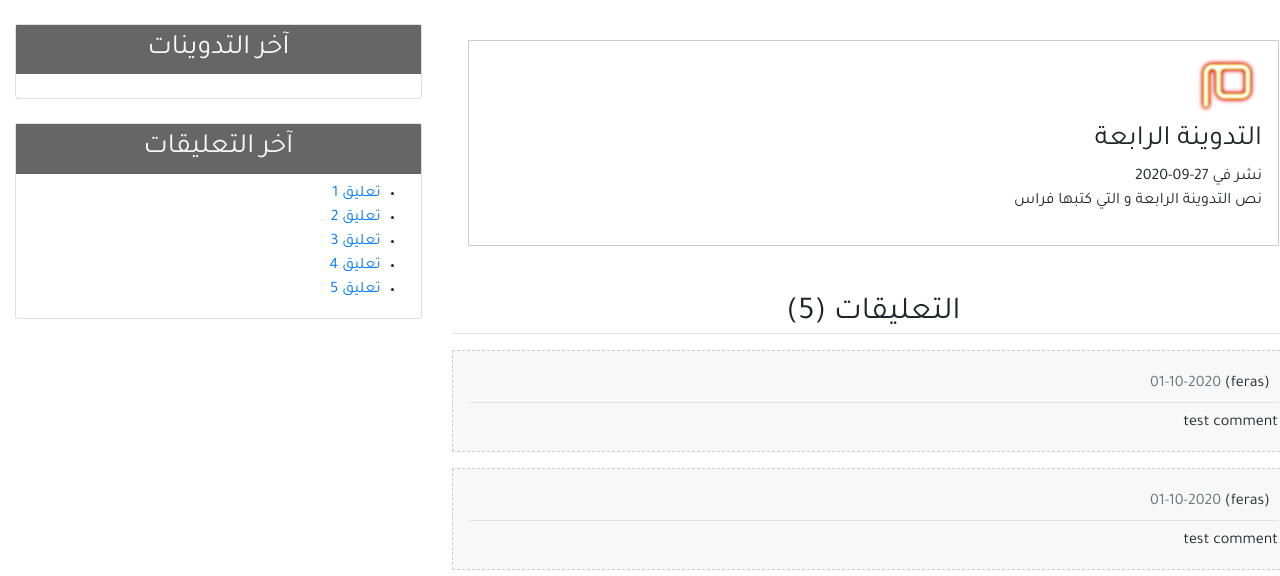
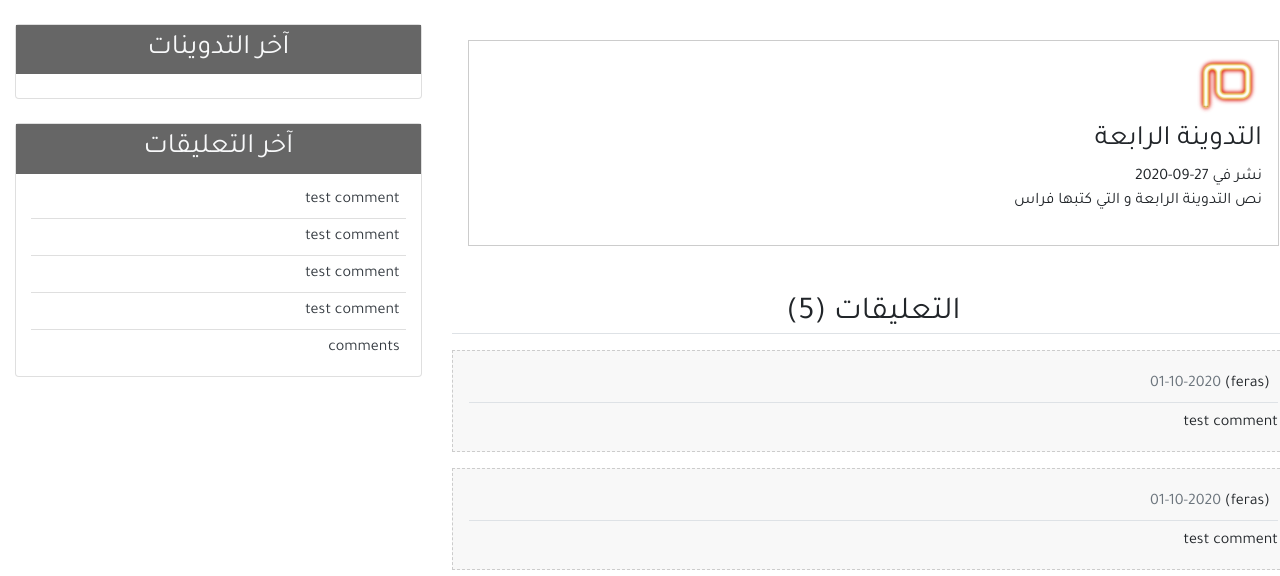
Before and after one commit to Feras-1998/blog-django-ar, a Django app: page /detail/4/ in a window 1280 px wide. Shown: the part 57-633 px from the top of the page. Run offline with Django 3.2, Linux system fonts and the light colour scheme; data comes from the database, SQL or seed files in the repository; both versions use the stored data as it was after the commit; some libraries are stand-ins or nearby versions.

Commit message:
Connect Comment models To DataBase

```diff
--- a/src/blog/templates/blog/base.html
+++ b/src/blog/templates/blog/base.html
@@ -49,23 +49,12 @@
                             <a class="dropdown-item" href="#">دورة نظام إعادة التعليم</a>
                         </div>
                     </li>
-                    <!--
-                        <li class="nav-item">
-                            <a class="nav-link disabled" href="#" tabindex="-1" aria-disabled="true">Disabled</a>
-                        </li>
-                        -->
                 </ul>
 
                 <ul class="navbar-nav mr-auto">
                     <li class="nav-item active"><a class="nav-link">تسجيل الدخول</a></li>
                     <li class="nav-item active"><a class="nav-link">تسجيل</a></li>
                 </ul>
-                <!--
-                    <form class="form-inline my-2 my-lg-0">
-                        <input class="form-control mr-sm-2" type="search" placeholder="Search" aria-label="Search">
-                        <button class="btn btn-outline-success my-2 my-sm-0" type="submit">Search</button>
-                    </form>
-                    -->
             </div>
         </nav>
         <!-- End Nav Bar -->
@@ -88,13 +77,7 @@
 
                     <div class="card">
                         <h3 class="text-center bg-secondary text-light p-2">آخر التعليقات</h3>
-                        <ul>
-                            <li><a href="#">تعليق 1</a></li>
-                            <li><a href="#">تعليق 2</a></li>
-                            <li><a href="#">تعليق 3</a></li>
-                            <li><a href="#">تعليق 4</a></li>
-                            <li><a href="#">تعليق 5</a></li>
-                        </ul>
+                        {% include 'blog/latest_comment.html' %}
                     </div>
                 </div>
             </div>
--- /dev/null
+++ b/src/blog/templates/blog/latest_comment.html
@@ -0,0 +1,9 @@
+<ul class="list-group-flush latest-comment">
+    {% for comment in comments %}
+        <li class="list-group-item latest-comment-item">
+            <a href="{% url 'detail' comment.post.pk %}" class="text-dark">{{ comment.body}}</a>
+        </li>
+    {% empty %}
+    <li class="list-group-item latest-comment-item">لا يوجد تعليقات</li>
+    {% endfor %}
+</ul>
--- a/src/blog/views.py
+++ b/src/blog/views.py
@@ -10,14 +10,19 @@ def home(request):
     }
     return render(request, 'blog/index.html', context)
 
+
 def about(request):
     context = {'title': 'من أنا'}
     return render(request, 'blog/about.html', context)
 
+
 def post_detail(request, post_id):
+
     post = get_object_or_404(Post, pk=post_id)
     comments = post.comments.filter(active=True)
     comment_form = NewComment()
+    new_comment = None
+
     context = {
         'title': post.title,
         'post': post,
@@ -25,4 +30,14 @@ def post_detail(request, post_id):
         'comment_form': comment_form,
     }
 
+    if request.method == 'POST':
+        comment_form = NewComment(data=request.POST)
+        if comment_form.is_valid():
+            new_comment = comment_form.save(commit=False)
+            new_comment.post = post
+            new_comment.save()
+            comment_form = NewComment()
+        else:
+            comment_form = NewComment()
+
     return render(request, 'blog/detail.html', context)
```
Also changed, not shown: src/blog/templates/blog/about.html (line endings or trailing spaces), src/blog/templates/blog/detail.html (line endings or trailing spaces), src/blog/templates/blog/index.html (line endings or trailing spaces), src/blog/templates/blog/latest_posts.html (line endings or trailing spaces), src/db.sqlite3.
